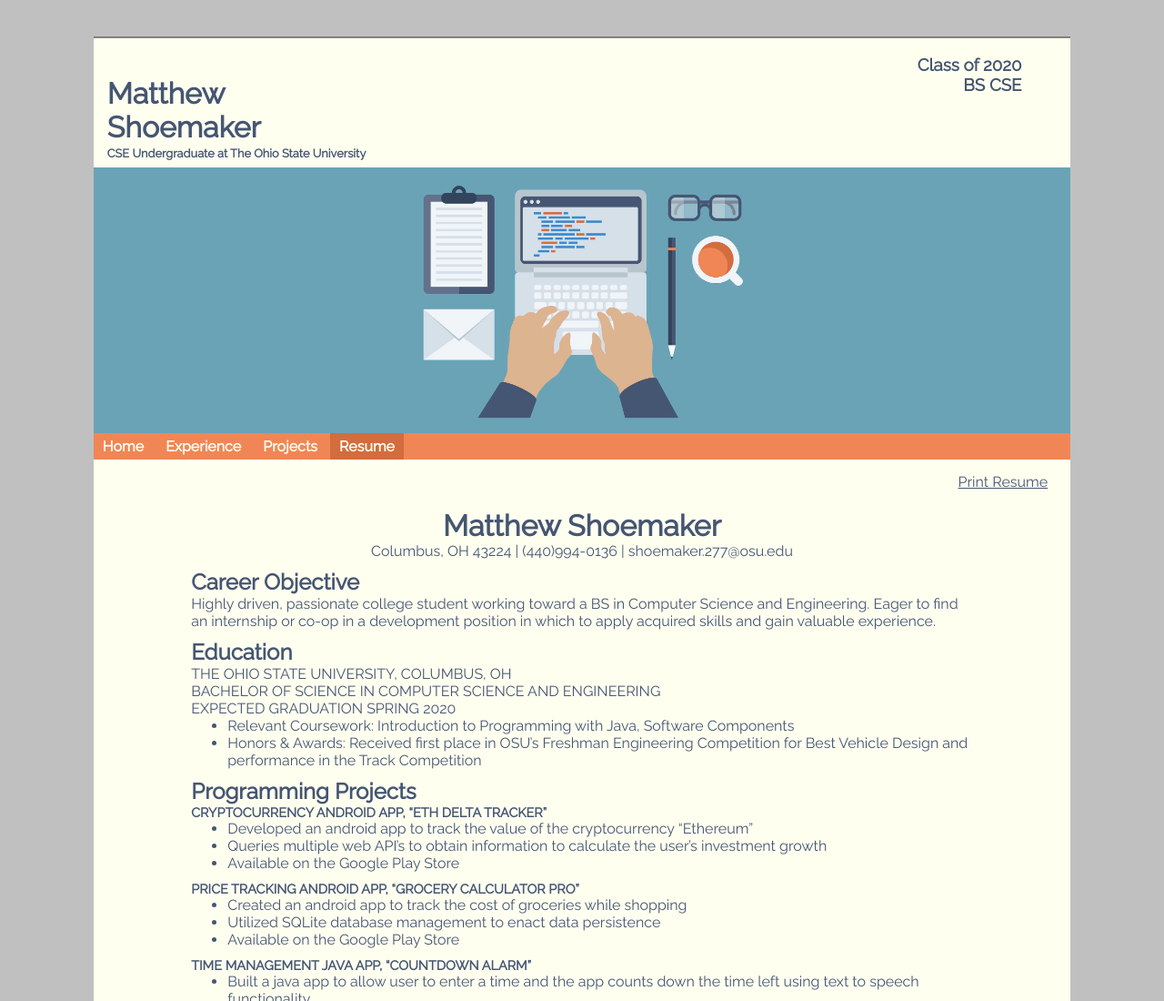
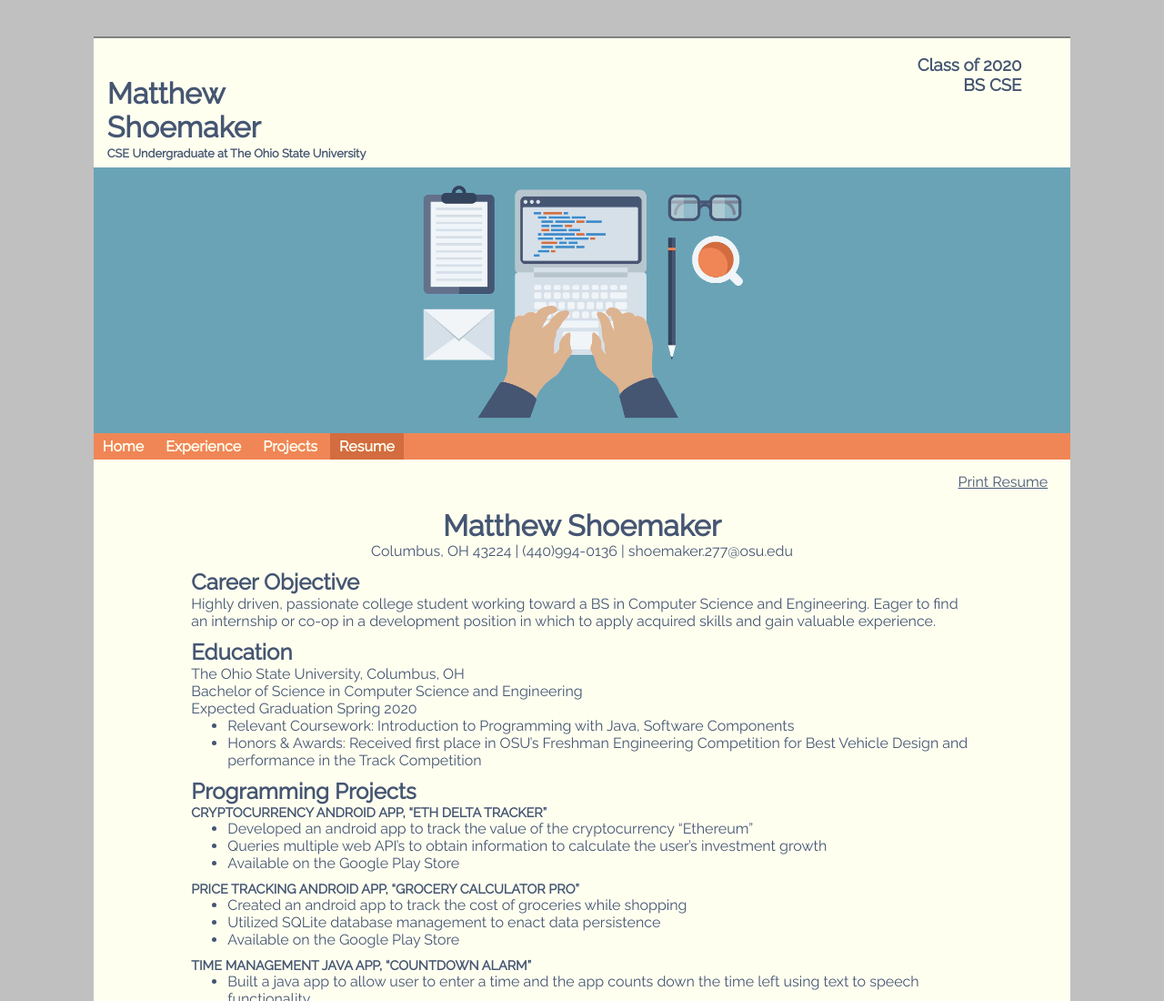
Before and after one commit to mattshoe81/mattshoe81.github.io, a plain HTML site: page resume/resume.html in a window 1280 px wide. Shown: the top 1100 px of the page at 91% size. Drawn offline with Linux system fonts and the light colour scheme.

Commit message:
Fixed capitalization in resume

```diff
--- a/resume/resume.html
+++ b/resume/resume.html
@@ -98,9 +98,9 @@
 
                 <div id="education">
                     <h2>Education</h2>
-                    <p>THE OHIO STATE UNIVERSITY, COLUMBUS, OH<br>
-                        BACHELOR OF SCIENCE IN COMPUTER SCIENCE AND ENGINEERING<br>
-                        EXPECTED GRADUATION SPRING 2020
+                    <p>The Ohio State University, Columbus, OH<br>
+                        Bachelor of Science in Computer Science and Engineering<br>
+                        Expected Graduation Spring 2020
                     </p>
                     <ul>
                         <li><span class="bold">Relevant Coursework:</span> Introduction to
```
